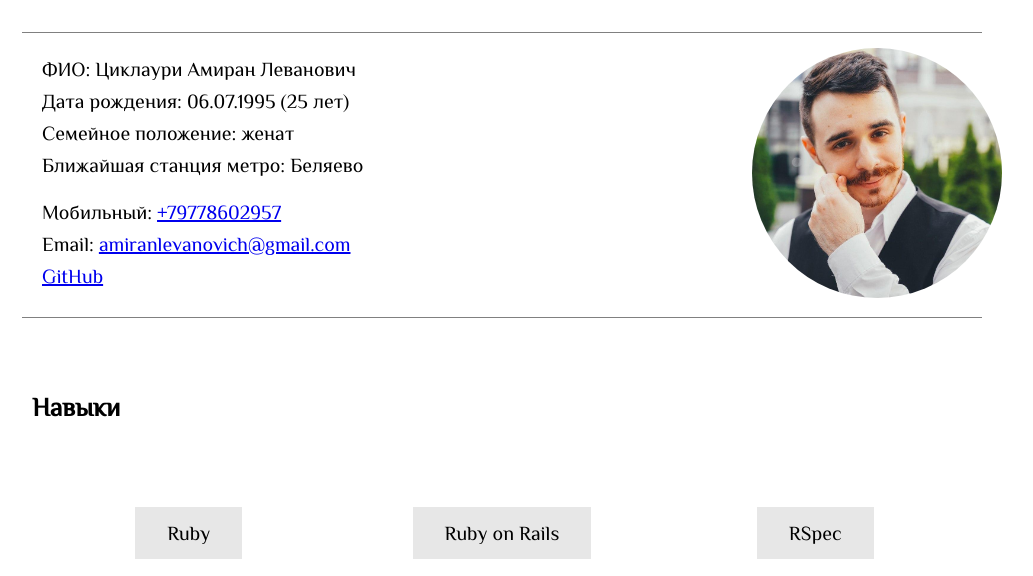
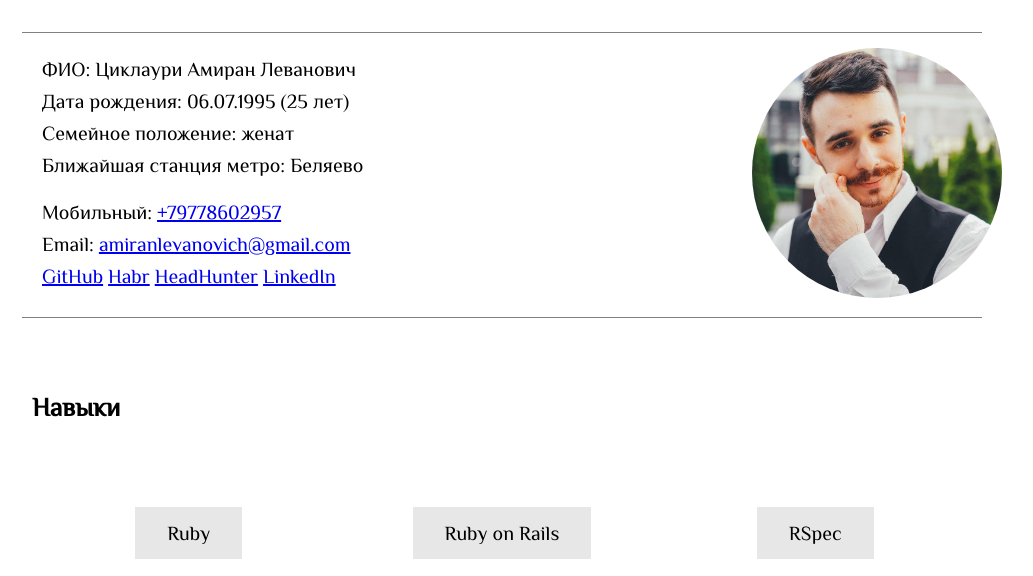
Before and after one commit to Giasod/CV, a plain HTML site: page index.html in a window 1280 px wide. Shown: the part 155-731 px from the top of the page, without its empty margins (138-1171 px from the left). Drawn offline with Linux system fonts and the light colour scheme.

Commit message:
added links

```diff
--- a/index.html
+++ b/index.html
@@ -35,6 +35,9 @@
       </p>
       <p>
         <a href="https://github.com/Giasod">GitHub</a>
+        <a href="https://career.habr.com/giasod">Habr</a>
+        <a href="https://hh.ru/resume/a2668255ff086882f10039ed1f3145574a3266">HeadHunter</a>
+        <a href="https://www.linkedin.com/in/%D0%B0%D0%BC%D0%B8%D1%80%D0%B0%D0%BD-%D1%86%D0%B8%D0%BA%D0%BB%D0%B0%D1%83%D1%80%D0%B8-229122200/">LinkedIn</a>
       </p>
     </div>
 
```
